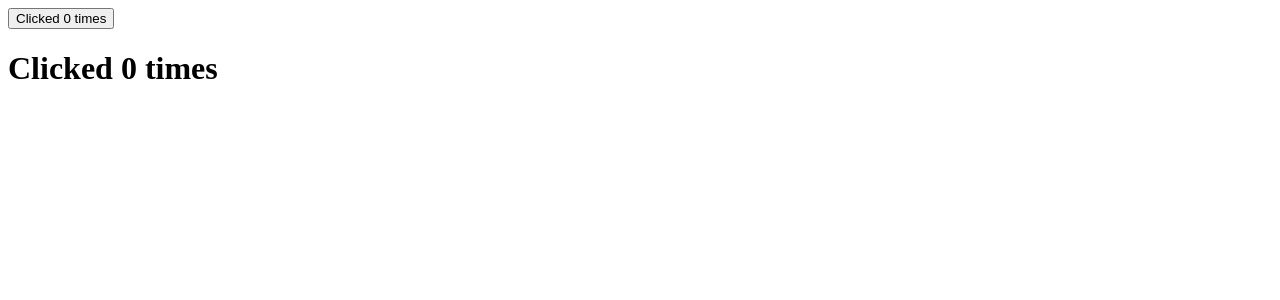
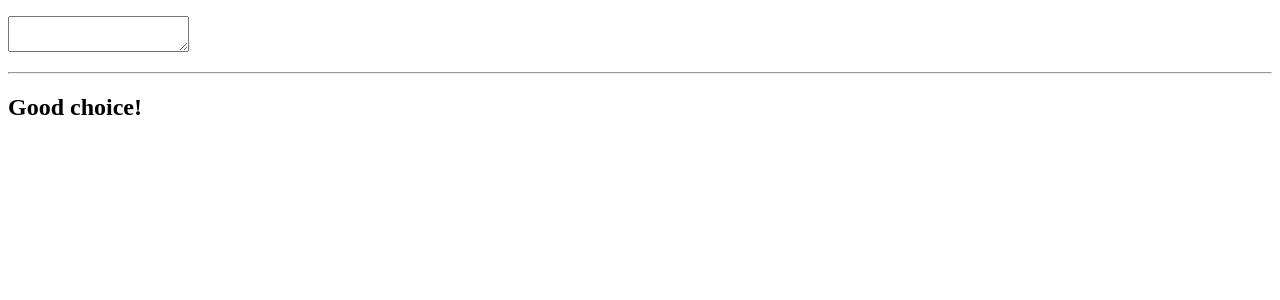
Before and after one commit to shihabrafio/React, a React (Create React App) app: page / in a window 1280 px wide. Shown: the top 300 px of the page. Built offline with nearby package versions, Linux system fonts and the light colour scheme.

Commit message:
Add UseState

```diff
--- a/src/App.js
+++ /dev/null
@@ -1,22 +0,0 @@
-import ClickCounter from "./Components/ClickCounter";
-import HoverCounter from "./Components/HoverCounter";
-import Counter from "./Components/Counter";
-function App() {
-  return (
-    <div>
-
-      <Counter
-        render={(counter, increment) => (
-          <ClickCounter count={counter} increment={increment} />
-        )}
-      />
-      <Counter
-        render={(counter, increment) => (
-          <HoverCounter count={counter} increment={increment} />
-        )}
-      />
-    </div>
-  );
-}
-
-export default App;
--- a/src/Components/ClickCounter.js
+++ b/src/Components/ClickCounter.js
@@ -1,6 +1,6 @@
+// // class -------------------------------------->
+
 // import React from "react";
-
-// // class -------------------------------------->
 // class ClickCounter extends React.Component{
 //     state = {
 //         count: 0,
--- a/src/index.js
+++ b/src/index.js
@@ -1,13 +1,58 @@
 import React from 'react';
 import ReactDOM from 'react-dom/client';
-import App from './App';
-import reportWebVitals from './reportWebVitals'
 
+// import reportWebVitals from './reportWebVitals'
+
+let states = []
+let stateIndex =-1;
+function useState(defaultvalue){
+
+  const index = ++stateIndex;
+
+  if(states[index]) return states[index]
+
+  const setValue = (newValue) =>{
+    states[index][0] = newValue;
+    renderwithRafio();
+  }
+
+  const returnArray = [defaultvalue,setValue];
+  states[index]=returnArray;
+  return returnArray;
+}
+
+function App() {
+  const [todo,setTodo] =useState('')
+  const [warning,setWarning] =useState(null);
+
+  const handleInput =(e)=>{
+    const input=e.target.value;
+    const updatewarning = input.includes('.js')?'Newbie':null;
+
+    setTodo(input);
+    setWarning(updatewarning);
+  };
+  return(
+    <div>
+      <p>
+        {todo}
+      </p>
+      <p>
+        <textarea name="todo" value={todo} onChange={handleInput}></textarea>
+      </p>
+      <hr />
+      <h2>{warning || 'Good choice!'}</h2>
+    </div>
+  )
+}
+
+function renderwithRafio(){
+  const root = document.getElementById('root');
+  ReactDOM.createRoot(root).render(
+    <App />
+    );
+    stateIndex =-1
+
+}
 // Render the App component into the root element
-const root = document.getElementById('root');
-ReactDOM.createRoot(root).render(
-  <React.StrictMode>
-    <App />
-  </React.StrictMode>
-);
-reportWebVitals();
+renderwithRafio()
```
